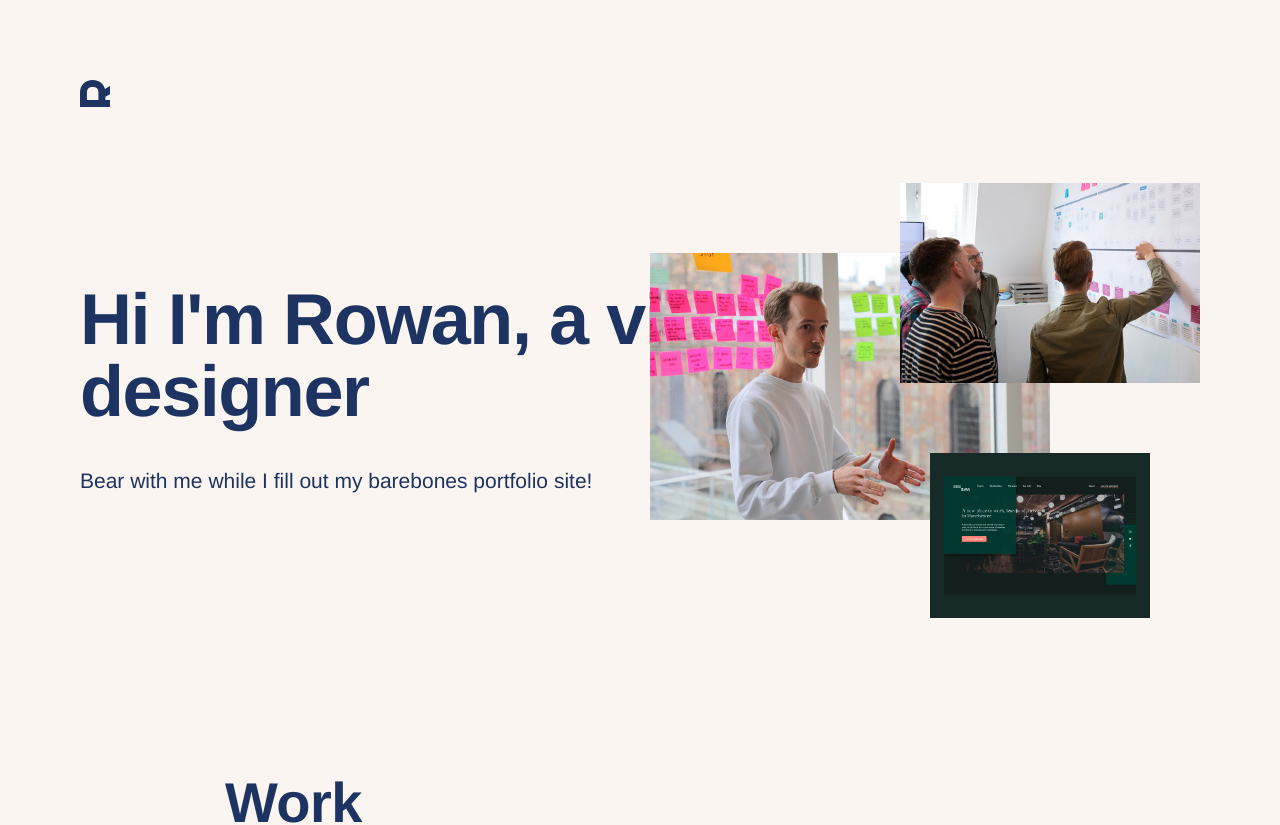
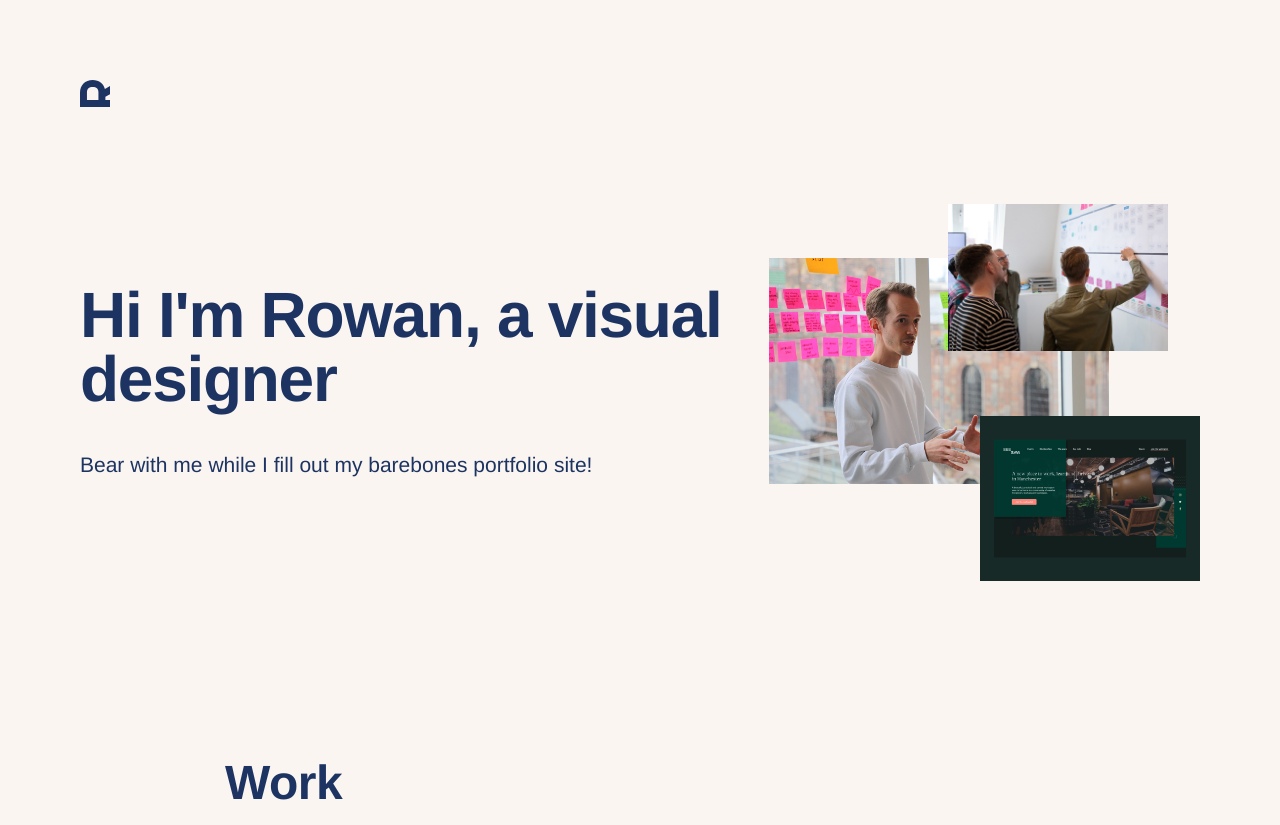
Before and after one commit to rowancavanagh/website, a Vue app: page / in a window 1280 px wide. Shown: the top 825 px of the page. Built offline with nearby package versions, Linux system fonts and the light colour scheme.

Commit message:
Layout and style revisions

```diff
--- a/src/assets/base.css
+++ b/src/assets/base.css
@@ -75,7 +75,7 @@ p {
   column-gap: 4rem;
 }
 
-@media screen and (min-width: 800px) {
+@media screen and (min-width: 1200px) {
   body {
     font-size: 1.8rem;
   }
@@ -97,7 +97,7 @@ p {
   }
 }
 
-@media screen and (min-width: 1200px) {
+@media screen and (min-width: 1400px) {
   h1 {
     font-size: 7.2rem;
   }
--- a/src/components/Clients.vue
+++ b/src/components/Clients.vue
@@ -1,30 +1,24 @@
-<script setup>
-  // $( window ).on('scroll', function(){
-  //   var scrollTop = $(this).scrollTop();
-  //   $( '.clients div' ).css({
-  //     transform: 'translateX('+  ( -1 * scrollTop ) +'px)',
-  //   });
-  // });
-</script>
+<!-- <script setup>
+</script> -->
 
 <template>
   <section class="inner grid clients">
     <h2>Clients</h2>
     <p>I've been fortunate to have worked with some amazing companies in my 11 years in the industry—even jetting around to see quite a few.</p>
     <div>
-      <img src="../assets/client-astrazeneca.svg" class="" alt="" width="150" />
-      <img src="../assets/client-mastercard.svg" class="" alt="" width="180" />
-      <img src="../assets/client-mclaren.svg" class="" alt="" width="160" />
-      <img src="../assets/client-meteogroup.svg" class="" alt="" width="170" />
-      <img src="../assets/client-vodafone.svg" class="" alt="" width="140" />
-      <img src="../assets/client-pearson.svg" class="" alt="" width="140" />
-      <img src="../assets/client-thomson-reuters.svg" class="" alt="" width="200" />
-      <img src="../assets/client-adidas.svg" class="" alt="" width="75" />
-      <img src="../assets/client-lucy-and-yak.svg" class="" alt="" width="60" />
-      <img src="../assets/client-expresstest.svg" class="" alt="" width="140" />
-      <img src="../assets/client-esf.svg" class="" alt="" width="120" />
-      <img src="../assets/client-lv.svg" class="" alt="" width="90" />
-      <img src="../assets/client-sage.svg" class="" alt="" width="75" />
+      <img src="../assets/client-astrazeneca.svg" class="astrazeneca" alt="Client logo of AstraZeneca" width="150" />
+      <img src="../assets/client-mastercard.svg" class="mastercard" alt="Client logo of Mastercard" width="180" />
+      <img src="../assets/client-mclaren.svg" class="mclaren" alt="Client logo of McLaren" width="160" />
+      <img src="../assets/client-meteogroup.svg" class="meteogroup" alt="Client logo of MeteoGroup" width="170" />
+      <img src="../assets/client-vodafone.svg" class="vodafone" alt="Client logo of Vodafone" width="140" />
+      <img src="../assets/client-pearson.svg" class="pearson" alt="Client logo of Pearson" width="140" />
+      <img src="../assets/client-thomson-reuters.svg" class="thomson-reuters" alt="Client logo of Thomson Reuters" width="200" />
+      <img src="../assets/client-adidas.svg" class="adidas" alt="Client logo of Adidas" width="75" />
+      <img src="../assets/client-lucy-and-yak.svg" class="lucy-and-yak" alt="Client logo of Lucy & Yak" width="60" />
+      <img src="../assets/client-expresstest.svg" class="expresstest" alt="Client logo of ExpressTest" width="140" />
+      <img src="../assets/client-esf.svg" class="esf" alt="Client logo of Electrical Safety First" width="120" />
+      <img src="../assets/client-lv.svg" class="lv" alt="Client logo of LV" width="90" />
+      <img src="../assets/client-sage.svg" class="sage" alt="Client logo of Sage" width="75" />
     </div>
   </section>
 </template>
@@ -32,7 +26,7 @@
 <style scoped>
   section {
     grid-template-rows: 3;
-    margin-bottom: 30rem;
+    margin-bottom: 15rem;
   }
   h2 {
     grid-row-start: 1;
@@ -64,6 +58,14 @@
     }
     div {
       grid-column: 3 / 10;
+    }
+  }
+
+  @media screen and (min-width: 1200px) {
+    section {
+      margin-bottom: 30rem;
+    }
+    div {
       column-gap: 6rem;
       row-gap: 4rem;
     }
@@ -81,4 +83,35 @@
       grid-column: 5 / 13;
     }
   }
+
+  /* Image sizes */
+  .astrazeneca { width: 11rem; }
+  .mastercard { width: 13rem; }
+  .mclaren { width: 12rem; }
+  .meteogroup { width: 12rem; }
+  .vodafone { width: 10rem; }
+  .pearson { width: 10rem; }
+  .thomson-reuters { width: 15rem; }
+  .adidas { width: 5rem; }
+  .lucy-and-yak { width: 4rem; }
+  .expresstest { width: 10rem; }
+  .esf { width: 8rem; }
+  .lv { width: 6rem; }
+  .sage { width: 5rem; }
+
+  @media screen and (min-width: 1200px) {
+    .astrazeneca { width: 15rem; }
+    .mastercard { width: 18rem; }
+    .mclaren { width: 16rem; }
+    .meteogroup { width: 17rem; }
+    .vodafone { width: 14rem; }
+    .pearson { width: 14rem; }
+    .thomson-reuters { width: 20rem; }
+    .adidas { width: 7.5rem; }
+    .lucy-and-yak { width: 6rem; }
+    .expresstest { width: 14rem; }
+    .esf { width: 12rem; }
+    .lv { width: 9rem; }
+    .sage { width: 7.5rem; }
+  }
 </style>
--- a/src/components/Footer.vue
+++ b/src/components/Footer.vue
@@ -23,13 +23,13 @@
   }
   section {
     grid-template-rows: 3;
-    padding-top: 30rem;
-    padding-bottom: 8rem;
+    padding-top: 15rem;
+    padding-bottom: 4rem;
   }
   h2 {
     grid-row-start: 1;
     grid-column: 1 / 5;
-    margin-bottom: 6rem;
+    margin-bottom: 4rem;
   }
   div {
     grid-row-start: 2;
@@ -38,7 +38,7 @@
     flex-wrap: wrap;
     align-items: center;
     gap: 3rem;
-    margin-bottom: 20rem;
+    margin-bottom: 10rem;
   }
   a img {
     display: block;
@@ -50,17 +50,12 @@
   }
 
   @media screen and (min-width: 800px) {
-    section {
-      /* padding: 30rem 0 8rem; */
-    }
     h2 {
       grid-column: 3 / 9;
-      /* margin-bottom: 6rem; */
     }
     div {
       grid-column: 3 / 9;
       gap: 4rem;
-      /* margin-bottom: 20rem; */
     }
     span {
       grid-column: 3 / 9;
@@ -68,18 +63,24 @@
     }
   }
 
-  @media screen and (min-width: 1400px) {
+  @media screen and (min-width: 1200px) {
     section {
-      /* padding: 30rem 0 8rem; */
+      padding-top: 30rem;
+      padding-bottom: 8rem;
     }
     h2 {
+      margin-bottom: 6rem;
+    }
+    div {
+      margin-bottom: 20rem;
+    }
+  }
+  @media screen and (min-width: 1400px) {
+    h2 {
       grid-column: 5 / 11;
-      /* margin-bottom: 6rem; */
     }
     div {
       grid-column: 5 / 11;
-      /* column-gap: 4rem;
-      margin-bottom: 20rem; */
     }
     span {
       grid-column: 5 / 11;
--- a/src/components/Hero.vue
+++ b/src/components/Hero.vue
@@ -40,34 +40,14 @@
   figure {
     grid-row-start: 3;
     grid-column: 1 / 5;
+    display: grid;
+    align-items: center;
+    justify-items: start;
+    height: 150%;
     margin: 0 var(--gutter-neg) 0 var(--gutter-neg);
   }
   figure img {
-    position: absolute;
-  }
-  .hero-img-1 {
-    transform: translateY(25%);
-    width: 75%;
-  }
-  .hero-img-2 {
-    right: 0;
-    width: 50%;
-  }
-  .hero-img-3 {
-    right: 0;
-    transform: translateX(-15%) translateY(140%);
-    width: 40%;
-  }
-  @media screen and (min-width: 600px) {
-    .hero-img-1 {
-      width: 45%;
-    }
-    .hero-img-2 {
-      width: 30%;
-    }
-    .hero-img-3 {
-      width: 25%;
-    }
+    grid-area: 1 / -1;
   }
   @media screen and (min-width: 800px) {
     a {
@@ -88,14 +68,9 @@
       margin-bottom: 6rem;
     }
     figure {
-      grid-column: full;
+      grid-column: main;
+      height: 130%;
       margin: unset;
-    }
-    .hero-img-1 {
-    }
-    .hero-img-2 {
-    }
-    .hero-img-3 {
     }
   }
   @media screen and (min-width: 1200px) {
@@ -107,7 +82,7 @@
     }
     div {
       grid-row-start: 2;
-      grid-column: main-start / 8;
+      grid-column: main-start / 7;
       margin-bottom: 8rem;
     }
     h1 {
@@ -118,23 +93,89 @@
     }
     figure {
       grid-row-start: 2;
+      grid-column: 7 / main-end;
+      justify-items: end;
+      height: 100%;
+    }
+  }
+  @media screen and (min-width: 1400px) {
+    div {
+      grid-column: main-start / 8;
+    }
+    figure {
       grid-column: 8 / main-end;
     }
-    figure img {
-      top: 0;
-      right: 0;
+  }
+
+
+  /* Image alignment section */
+
+  .hero-img-1 {
+    width: 30rem;
+  }
+  .hero-img-2 {
+    justify-self: end;
+    top: -26%;
+    width: 22rem;
+  }
+  .hero-img-3 {
+    justify-self: end;
+    bottom: -35%;
+    width: 18rem;
+  }
+  @media screen and (min-width: 400px) {
+    .hero-img-2 {
+      left: -6%;
+    }
+  }
+  @media screen and (min-width: 600px) {
+    .hero-img-2 {
+      justify-self: unset;
       left: unset;
+      right: -32%;
+      top: -21%;
     }
+    .hero-img-3 {
+      justify-self: unset;
+      right: -55%;
+      bottom: -20%;
+    }
+  }
+  @media screen and (min-width: 800px) {
+    .hero-img-2 {
+      right: -28%;
+    }
+    .hero-img-3 {
+      right: -48%;
+    }
+  }
+  @media screen and (min-width: 1200px) {
     .hero-img-1 {
-      transform: translateX(-15rem) translateY(7rem);
+      left: -23%;
+      width: 34rem;
+    }
+    .hero-img-2 {
+      top: -25%;
+      left: -8%;
+      right: unset;
+      width: 22rem;
+    }
+    .hero-img-3 {
+      bottom: -34%;
+      right: unset;
+      width: 22rem;
+    }
+  }
+  @media screen and (min-width: 1400px) {
+    .hero-img-1 {
       width: 40rem;
     }
     .hero-img-2 {
+      left: unset;
       width: 30rem;
     }
     .hero-img-3 {
-      transform: translateX(-5rem) translateY(27rem);
-      width: 22rem;
+      left: -8%;
     }
   }
 </style>
--- a/src/components/Work.vue
+++ b/src/components/Work.vue
@@ -1,5 +1,11 @@
-<!-- <script setup>
-</script> -->
+<script setup>
+  // $( window ).on('scroll', function(){
+  //   var scrollTop = $(this).scrollTop();
+  //   $( '.clients div' ).css({
+  //     transform: 'translateX('+  ( -1 * scrollTop ) +'px)',
+  //   });
+  // });
+</script>
 
 <template>
     <section class="inner grid">
@@ -18,7 +24,7 @@
 <style scoped>
     section {
         grid-template-rows: 3;
-        margin-bottom: 25rem;
+        margin-bottom: 10rem;
     }
     h2 {
         grid-row-start: 1;
@@ -92,6 +98,11 @@
             order: -1;
         }
     }
+    @media screen and (min-width: 1200px) {
+        section {
+            margin-bottom: 25rem;
+        }
+    }
     @media screen and (min-width: 1400px) {
         h2 {
             grid-column: 5 / 11;
```
